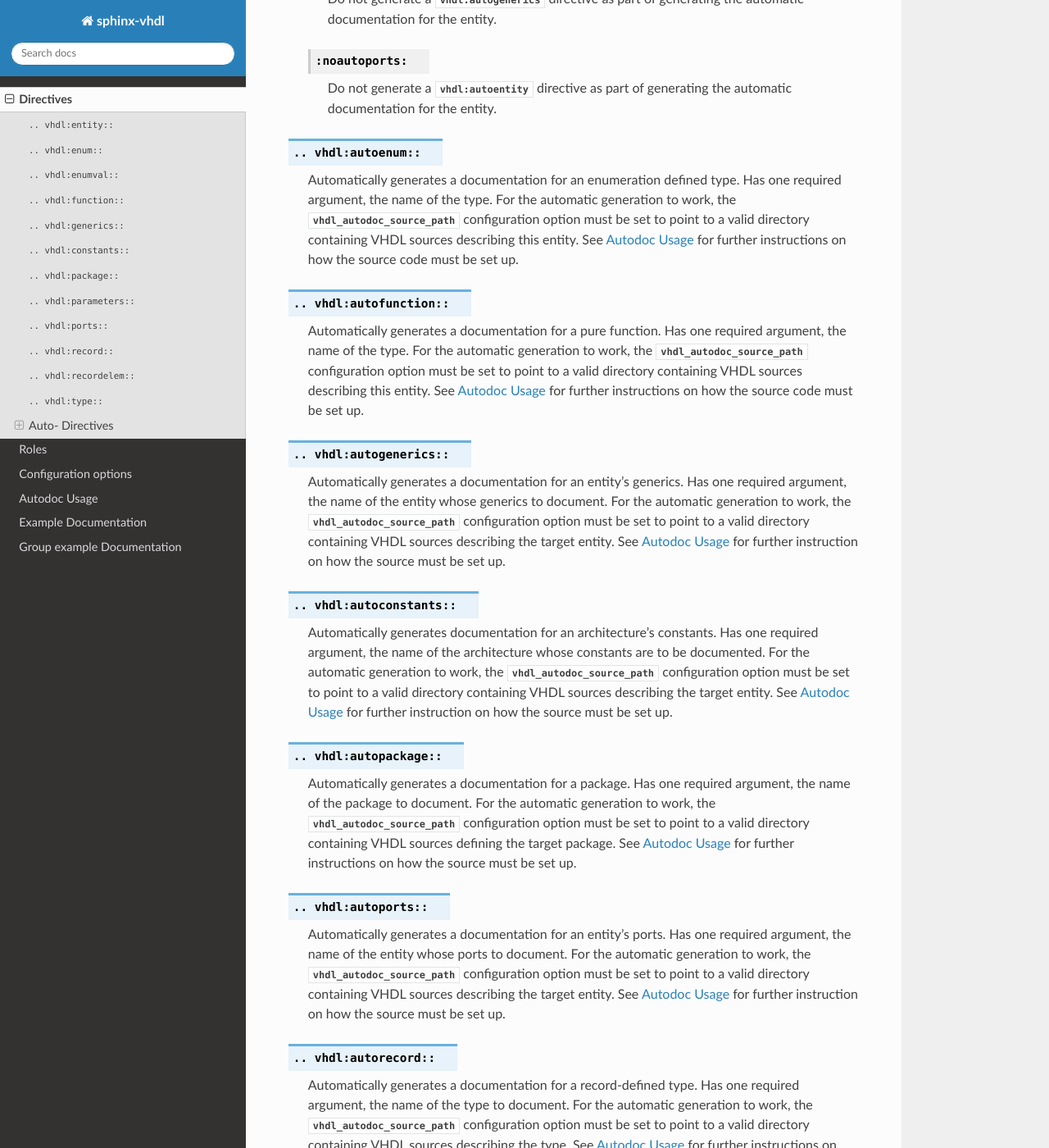
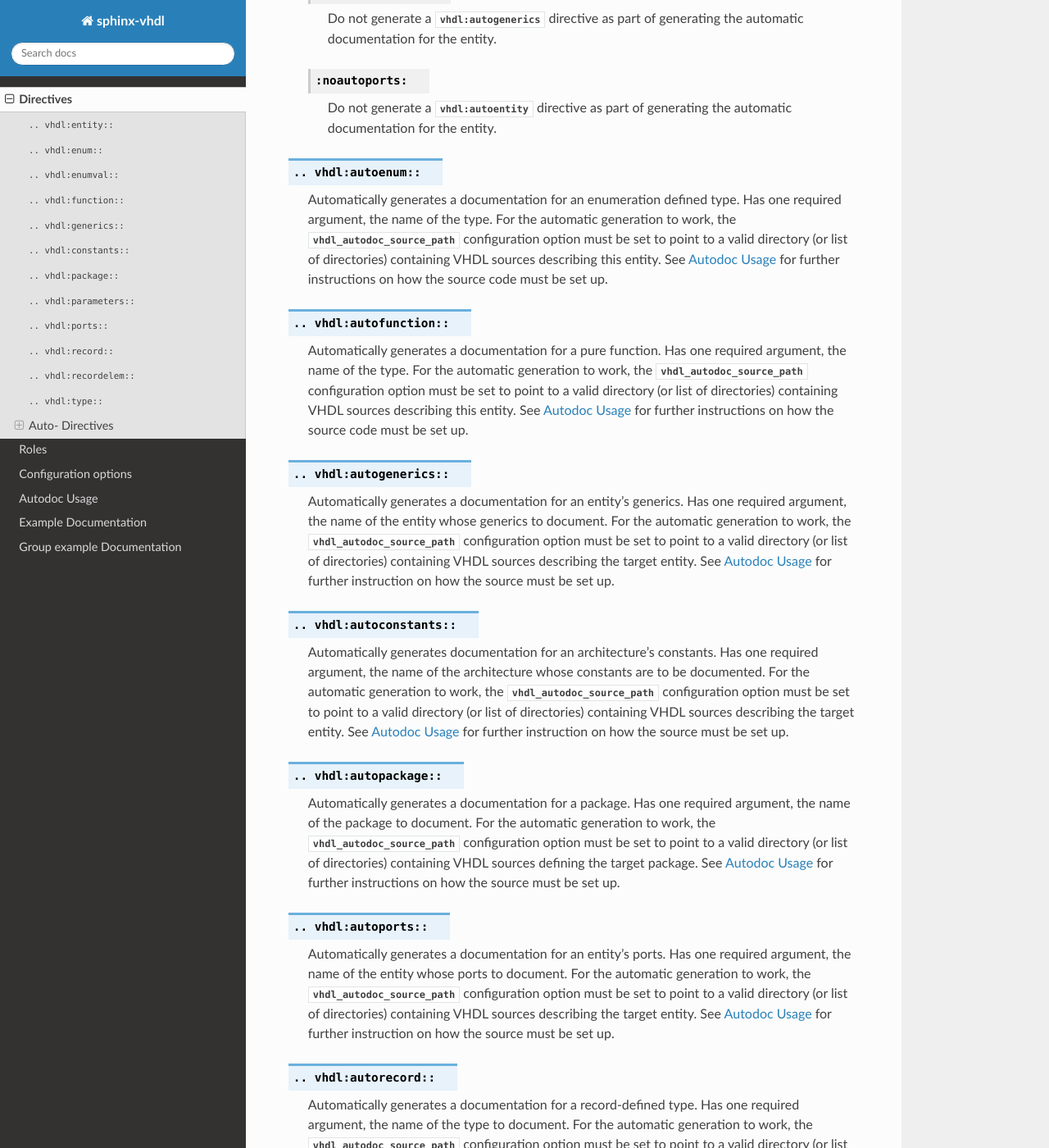
Before and after one commit to CESNET/sphinx-vhdl, a Sphinx documentation site: the page built from doc/source/directives_detailed.rst, in a window 1280 px wide and 1400 px high, scrolled down 4491 px. Shown: the whole window at 82% size. Built offline with Sphinx 7.4.7 and the Read the Docs theme 3.1.0, drawn with Linux system fonts in a browser that asks for light colours; some of the changed text lies outside the part shown.

Commit message:
updated documentation for the list of dirs feature

```diff
--- a/doc/source/config.rst
+++ b/doc/source/config.rst
@@ -10,3 +10,7 @@ Configuration options
   Determines the root of the directory structure where the VHDL source codes
   used for automatic documentation generation reside. Must be relative to from
   where the build command is run.
+
+  In case project contains directories which You do not wish to parse, the
+  list of directories can be also provided. Parsing will be done for each one
+  in the order defined by the list.
--- a/doc/source/directives_detailed.rst
+++ b/doc/source/directives_detailed.rst
@@ -241,9 +241,9 @@ Auto- Directives
     Automatically generates a documentation for an entity. Has one required
     argument, the  name of the entity. For the automatic generation to work,
     the :py:attr:`vhdl_autodoc_source_path` configuration option must be set to
-    point to a valid directory containing VHDL sources describing this entity.
-    See :ref:`autodoc_usage` for further instructions on how the source code
-    must be set up.
+    point to a valid directory (or list of directories) containing VHDL sources
+    describing this entity. See :ref:`autodoc_usage` for further instructions
+    on how the source code must be set up.
 
     .. rst:directive:option:: noautogenerics
 
@@ -260,27 +260,28 @@ Auto- Directives
     Automatically generates a documentation for an enumeration defined type.
     Has one required argument, the name of the type. For the automatic
     generation to work, the :py:attr:`vhdl_autodoc_source_path` configuration
-    option must be set to point to a valid directory containing VHDL sources
-    describing this entity. See :ref:`autodoc_usage` for further instructions
-    on how the source code must be set up.
+    option must be set to point to a valid directory (or list of directories)
+    containing VHDL sources describing this entity. See :ref:`autodoc_usage`
+    for further instructions on how the source code must be set up.
 
 .. rst:directive:: vhdl:autofunction
 
     Automatically generates a documentation for a pure function.
     Has one required argument, the name of the type. For the automatic
     generation to work, the :py:attr:`vhdl_autodoc_source_path` configuration
-    option must be set to point to a valid directory containing VHDL sources
-    describing this entity. See :ref:`autodoc_usage` for further instructions
-    on how the source code must be set up.
+    option must be set to point to a valid directory (or list of directories)
+    containing VHDL sources describing this entity. See :ref:`autodoc_usage`
+    for further instructions on how the source code must be set up.
 
 .. rst:directive:: vhdl:autogenerics
 
     Automatically generates a documentation for an entity's generics. Has one
     required argument, the name of the entity whose generics to document. For
     the automatic generation to work, the :py:attr:`vhdl_autodoc_source_path`
-    configuration option must be set to point to a valid directory containing
-    VHDL sources describing the target entity.  See  :ref:`autodoc_usage` for
-    further instruction on how the source must be set up.
+    configuration option must be set to point to a valid directory (or list
+    of directories)  containing VHDL sources describing the target entity.
+    See  :ref:`autodoc_usage` for further instruction on how the source
+    must be set up.
 
 .. rst:directive:: vhdl:autoconstants
 
@@ -288,36 +289,36 @@ Auto- Directives
     Has one required argument, the name of the architecture whose constants
     are to be documented. For the automatic generation to work, the
     :py:attr:`vhdl_autodoc_source_path` configuration option must be set to
-    point to a valid directory containing VHDL sources describing the target
-    entity.  See  :ref:`autodoc_usage` for further instruction on how the
-    source must be set up.
+    point to a valid directory (or list of directories) containing VHDL
+    sources describing the target  entity.  See  :ref:`autodoc_usage` for
+    further instruction on how the source must be set up.
 
 .. rst:directive:: vhdl:autopackage
 
     Automatically generates a documentation for a package. Has one required
     argument, the name of the package to document. For the automatic generation
     to work, the :py:attr:`vhdl_autodoc_source_path` configuration option must
-    be set to point to a valid directory containing VHDL sources defining the
-    target package. See :ref:`autodoc_usage` for further instructions on how
-    the source must be set up.
+    be set to point to a valid directory (or list of directories) containing
+    VHDL sources defining the target package. See :ref:`autodoc_usage` for
+    further instructions on how the source must be set up.
 
 .. rst:directive:: vhdl:autoports
 
     Automatically generates a documentation for an entity's ports. Has one
     required argument, the name of the entity whose ports to document. For the
     automatic generation to work, the :py:attr:`vhdl_autodoc_source_path`
-    configuration option must be set to point to a valid directory containing
-    VHDL sources describing the target entity. See :ref:`autodoc_usage` for
-    further instruction on how the source must be set up.
+    configuration option must be set to point to a valid directory (or list
+    of directories) containing VHDL sources describing the target entity.
+    See :ref:`autodoc_usage` for further instruction on how the source must be set up.
 
 .. rst:directive:: vhdl:autorecord
 
     Automatically generates a documentation for a record-defined type. Has one
     required argument, the name of the type to document. For the automatic
     generation to work, the :py:attr:`vhdl_autodoc_source_path` configuration
-    option must be set to point to a valid directory containing VHDL sources
-    describing the type. See :ref:`autodoc_usage` for further instructions on
-    how the source must be set up.
+    option must be set to point to a valid directory (or list of directories)
+    containing VHDL sources describing the type. See :ref:`autodoc_usage` for
+    further instructions on how the source must be set up.
 
 .. rst:directive:: vhdl:autotype
 
@@ -325,6 +326,6 @@ Auto- Directives
     record-defined one. Has one required argument, the name of the type to
     document. For the automatic generation to work, the
     :py:attr:`vhdl_autodoc_source_path` configuration option must be set to
-    point to a valid directory containing VHDL sources describing the type. See
-    :ref:`autodoc_usage` for further instructions on how the sources must be
-    set up.
+    point to a valid directory (or list of directories) containing VHDL sources
+    describing the type. See :ref:`autodoc_usage` for further instructions on
+    how the sources must be set up.
--- a/setup.cfg
+++ b/setup.cfg
@@ -1,6 +1,6 @@
 [metadata]
 name = sphinx-vhdl
-version = 0.2.0
+version = 0.2.1
 author = CESNET z.s.p.o.
 author_email = cabal@cesnet.cz
 description = A Sphinx domain and autodocumenter for VHDL
```
Also changed, not shown: doc/source/index.rst (+8 -0 lines), 2 other files.
